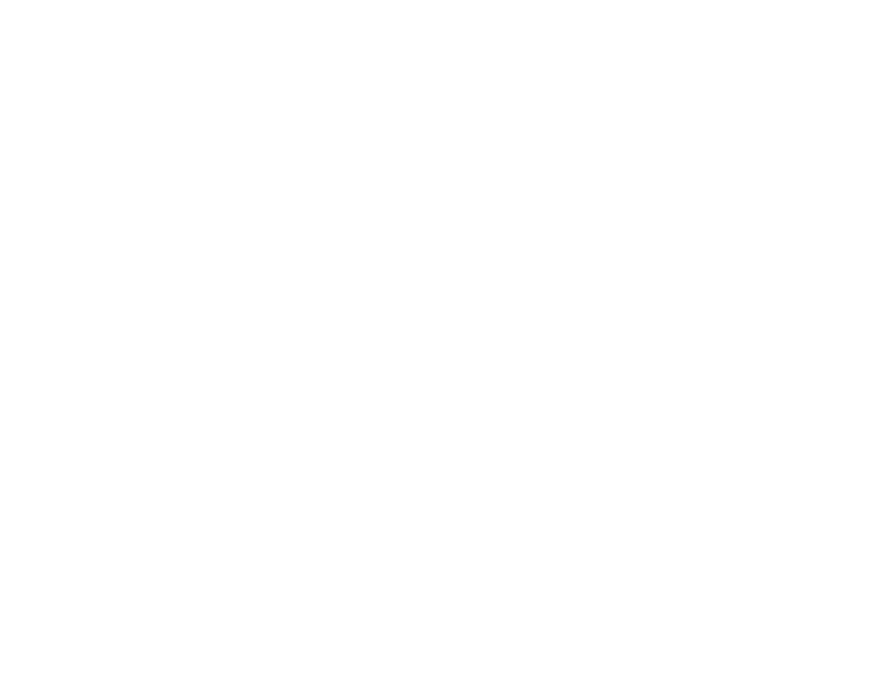
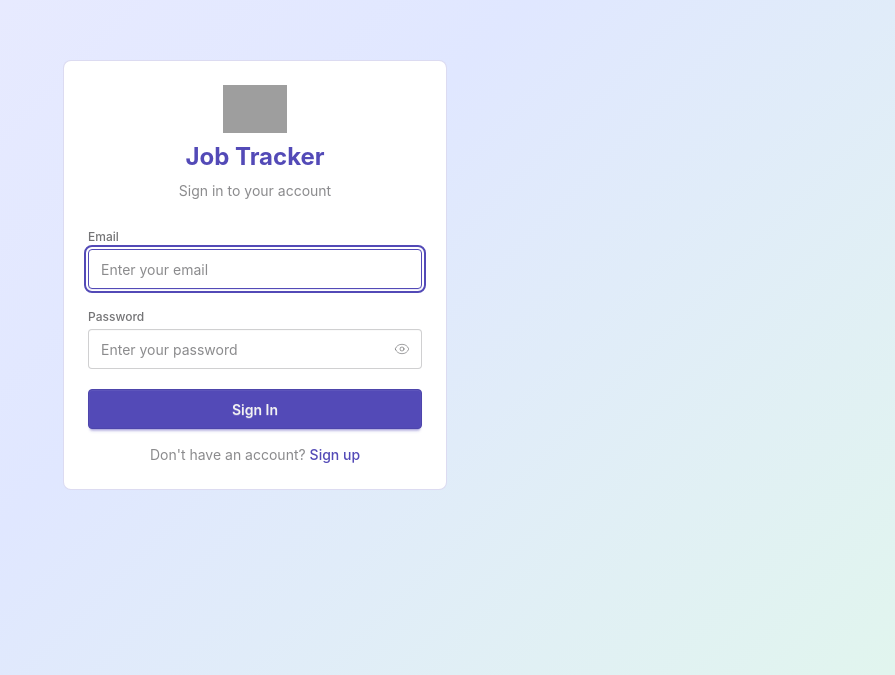
Before and after one commit to jejejullian/jobtrack, a React (Vite) app in the folder frontend/: page /login in a window 1280 px wide. Before the commit this address had no page. Shown: the part 125-800 px from the top of the page, without its empty margins (385-1280 px from the left). Built offline with nearby package versions, Linux system fonts and the light colour scheme; no server answers; grey boxes are pictures that could not be loaded.

Commit message:
feat(frontend): add routing and login page

```diff
--- a/frontend/src/App.jsx
+++ b/frontend/src/App.jsx
@@ -2,6 +2,8 @@
 
 import { AuthProvider } from "./context/AuthContext.jsx";
 import ProtectedRoute from "./components/ProtectedRoute.jsx";
+
+import LoginPage from "./pages/LoginPage.jsx";
 
 function DummyLogin() {
   return <div>Halaman Login - Teks Berjalan</div>;
@@ -11,6 +13,8 @@
   return (
     <AuthProvider>
       <Routes>
+        <Route path="/login" element={<LoginPage />} />
+
         <Route element={<ProtectedRoute />}>
           <Route path="/" element={<DummyLogin />} />
         </Route>
--- /dev/null
+++ b/frontend/src/pages/LoginPage.jsx
@@ -0,0 +1,91 @@
+import { useState } from "react";
+import { useNavigate, Link } from "react-router-dom";
+import { Eye, EyeOff } from "lucide-react";
+import { useAuth } from "../context/auth";
+import { login as loginApi } from "../services/api";
+
+export default function LoginPage() {
+  const [email, setEmail] = useState("");
+  const [password, setPassword] = useState("");
+  const [showPassword, setShowPassword] = useState(false);
+  const [error, setError] = useState("");
+  const [loading, setLoading] = useState(false);
+
+  const { login } = useAuth();
+  const navigate = useNavigate();
+
+  const handleSubmit = async (e) => {
+    e.preventDefault();
+    setError("");
+    setLoading(true);
+
+    try {
+      const data = await loginApi({ email, password });
+      login(data.token, data.user);
+      navigate("/");
+    } catch (err) {
+      setError(err.message || "Invalid email or password");
+    } finally {
+      setLoading(false);
+    }
+  };
+
+  return (
+    <div
+      className="min-h-screen flex items-center justify-center px-4"
+      style={{
+        background: "linear-gradient(135deg, #EEEDFE 0%, #e0e7ff 50%, #E1F5EE 100%)",
+      }}
+    >
+      <div className="card bg-base-100 w-full max-w-sm border border-primary/20">
+        <div className="card-body gap-4">
+          {/* Logo */}
+          <div className="flex flex-col items-center gap-2 mb-2">
+            <img src="/logo.png" alt="Job Tracker" className="h-12 w-auto" />
+            <h1 className="text-2xl font-bold text-primary">Job Tracker</h1>
+            <p className="text-sm text-base-content/50">Sign in to your account</p>
+          </div>
+
+          {/* Error */}
+          {error && <div className="bg-error/10 text-error text-sm px-3 py-2 rounded-lg">{error}</div>}
+
+          <form onSubmit={handleSubmit} className="flex flex-col gap-4">
+            {/* Email */}
+            <label className="form-control w-full">
+              <div className="label pb-1">
+                <span className="label-text text-xs font-medium">Email</span>
+              </div>
+              <input type="email" className="input input-primary w-full focus:border-primary" placeholder="Enter your email" value={email} onChange={(e) => setEmail(e.target.value)} required autoFocus />
+            </label>
+
+            {/* Password */}
+            <label className="form-control w-full">
+              <div className="label pb-1">
+                <span className="label-text text-xs font-medium">Password</span>
+              </div>
+              <div className="relative">
+                <input type={showPassword ? "text" : "password"} className="input input-bordered w-full pr-10 focus:input-primary" placeholder="Enter your password" value={password} onChange={(e) => setPassword(e.target.value)} required />
+                <button type="button" className="absolute right-3 top-1/2 -translate-y-1/2 text-base-content/40 hover:text-base-content/70" onClick={() => setShowPassword(!showPassword)}>
+                  {showPassword ? <EyeOff size={16} strokeWidth={1.5} /> : <Eye size={16} strokeWidth={1.5} />}
+                </button>
+              </div>
+            </label>
+
+            {/* Submit */}
+            <button type="submit" className="btn btn-primary w-full mt-1" disabled={loading}>
+              {loading ? <span className="loading loading-spinner loading-sm" /> : "Sign In"}
+            </button>
+          </form>
+
+          {/* Register link */}
+          <p className="text-center text-sm text-base-content/50">
+            Don't have an account?{" "}
+            <Link to="/register" className="text-primary font-medium hover:underline">
+              Sign up
+            </Link>
+          </p>
+        </div>
+      </div>
+    </div>
+  );
+}
```
